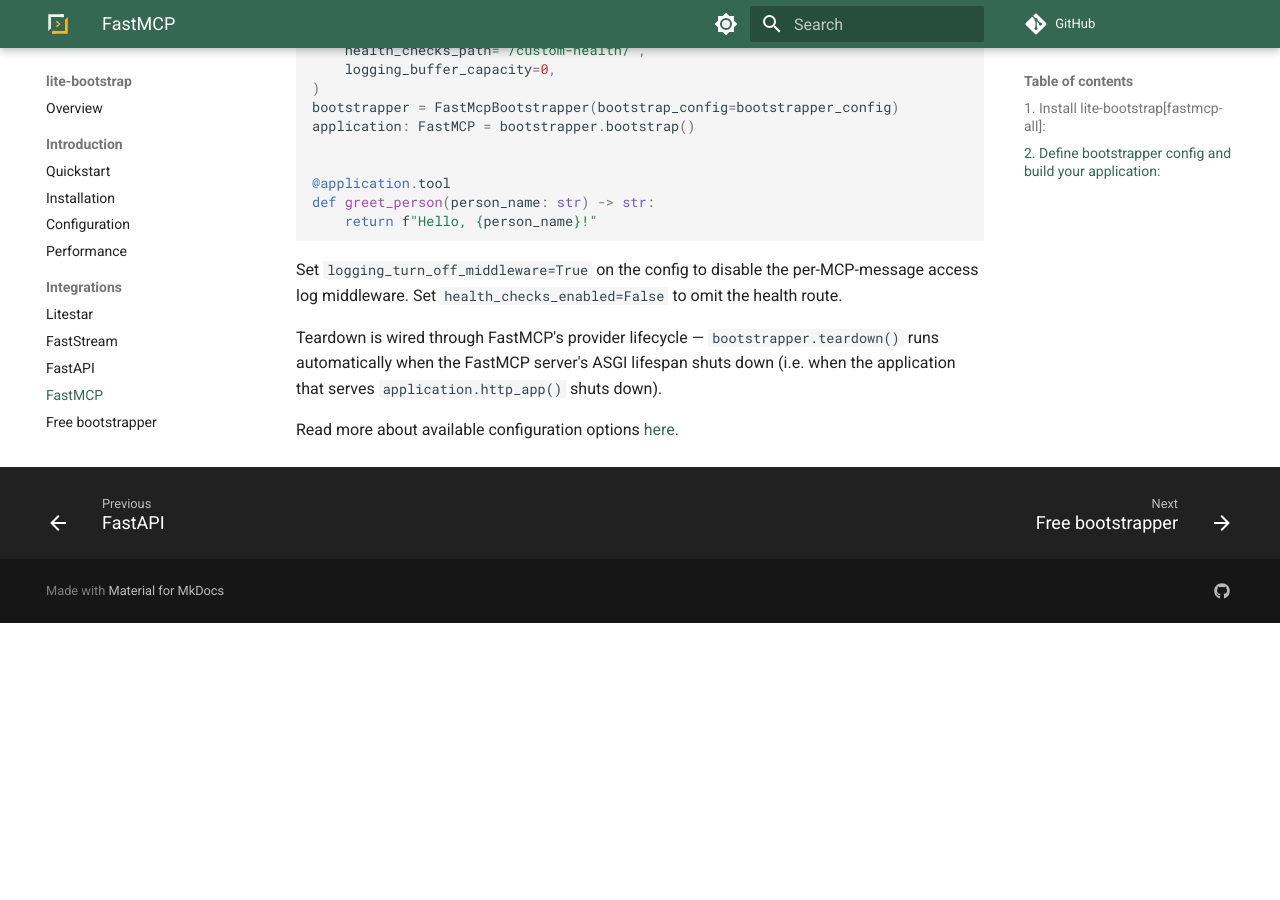
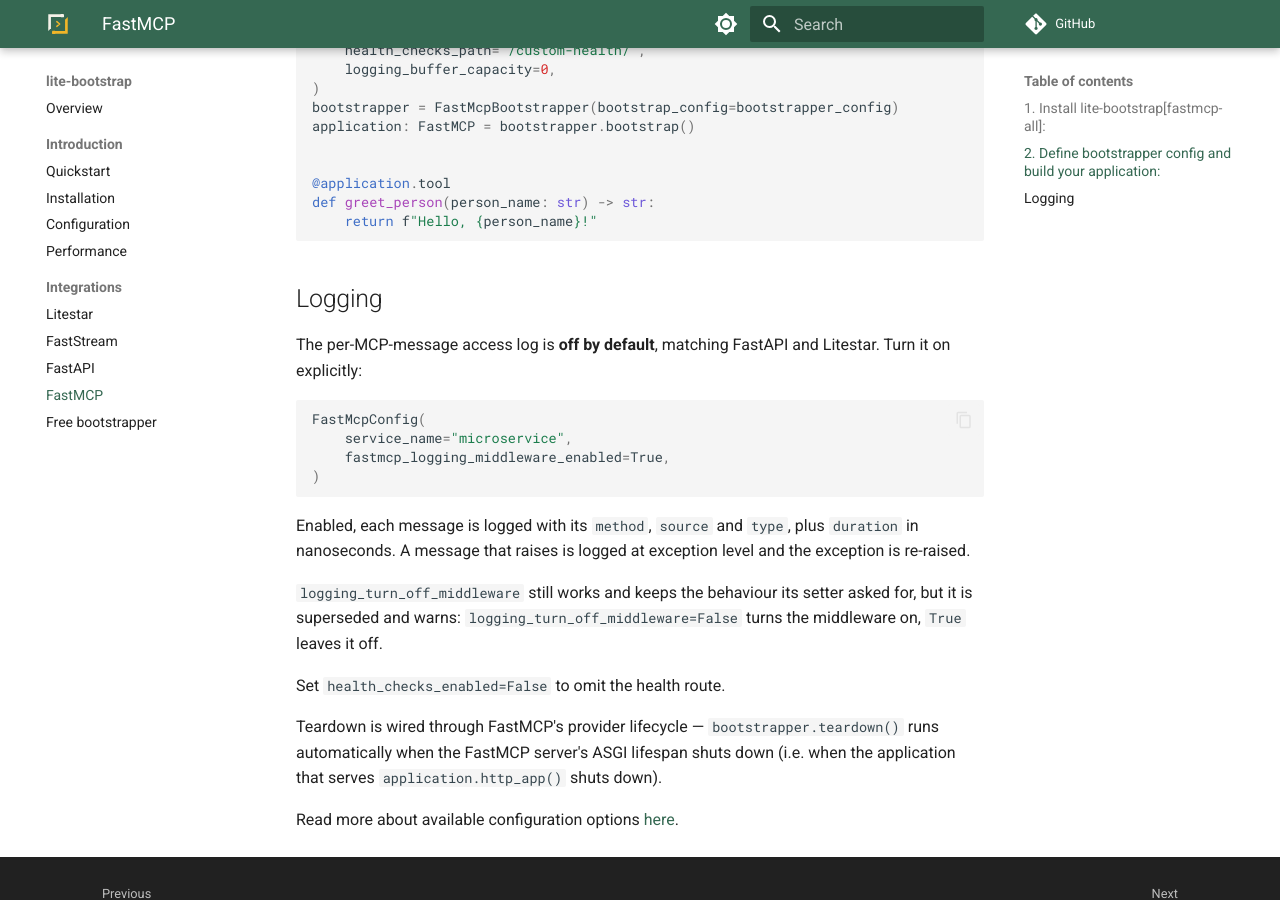
Before and after one commit to modern-python/lite-bootstrap, an MkDocs documentation site: the page built from docs/integrations/fastmcp.md, in a window 1280 px wide and 900 px high, scrolled down 604 px. Built offline with MkDocs 1.6.1 and Material for MkDocs 9.7.7, drawn with Linux system fonts in a browser that asks for light colours; comment, search, counter and statistics services are not loaded; before the commit the page ends 1227 px from its top, so only the background shows below that.

Commit message:
feat: make the FastMCP access log opt-in
Closes #240

````diff
--- a/docs/integrations/fastmcp.md
+++ b/docs/integrations/fastmcp.md
@@ -47,8 +47,26 @@
     return f"Hello, {person_name}!"
 ```
 
-Set `logging_turn_off_middleware=True` on the config to disable the per-MCP-message
-access log middleware. Set `health_checks_enabled=False` to omit the health route.
+## Logging
+
+The per-MCP-message access log is **off by default**, matching FastAPI and Litestar. Turn it on
+explicitly:
+
+```python
+FastMcpConfig(
+    service_name="microservice",
+    fastmcp_logging_middleware_enabled=True,
+)
+```
+
+Enabled, each message is logged with its `method`, `source` and `type`, plus `duration` in
+nanoseconds. A message that raises is logged at exception level and the exception is re-raised.
+
+`logging_turn_off_middleware` still works and keeps the behaviour its setter asked for, but it is
+superseded and warns: `logging_turn_off_middleware=False` turns the middleware on, `True` leaves it
+off.
+
+Set `health_checks_enabled=False` to omit the health route.
 
 Teardown is wired through FastMCP's provider lifecycle — `bootstrapper.teardown()`
 runs automatically when the FastMCP server's ASGI lifespan shuts down (i.e. when
````
Also changed, not shown: docs/introduction/configuration.md (+10 -0 lines), 2 other files.
